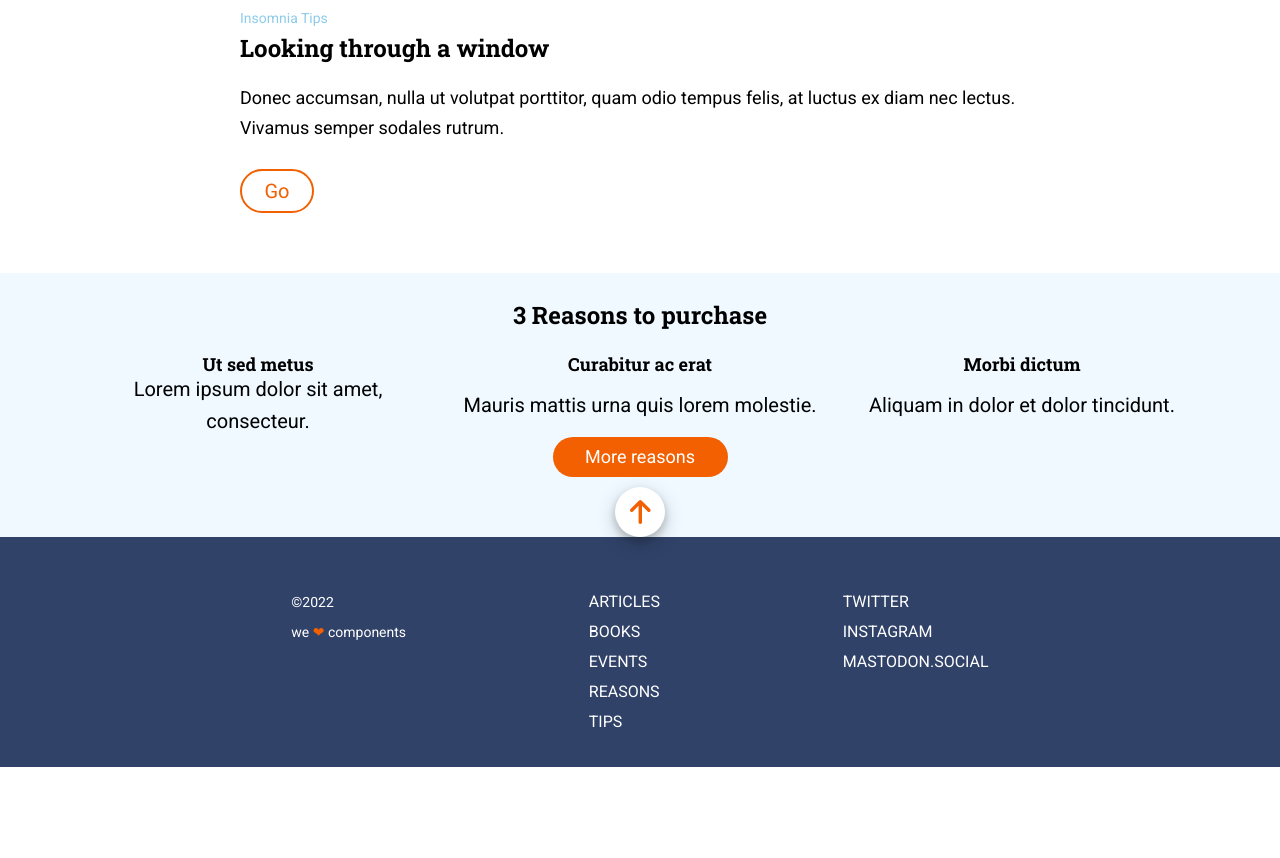
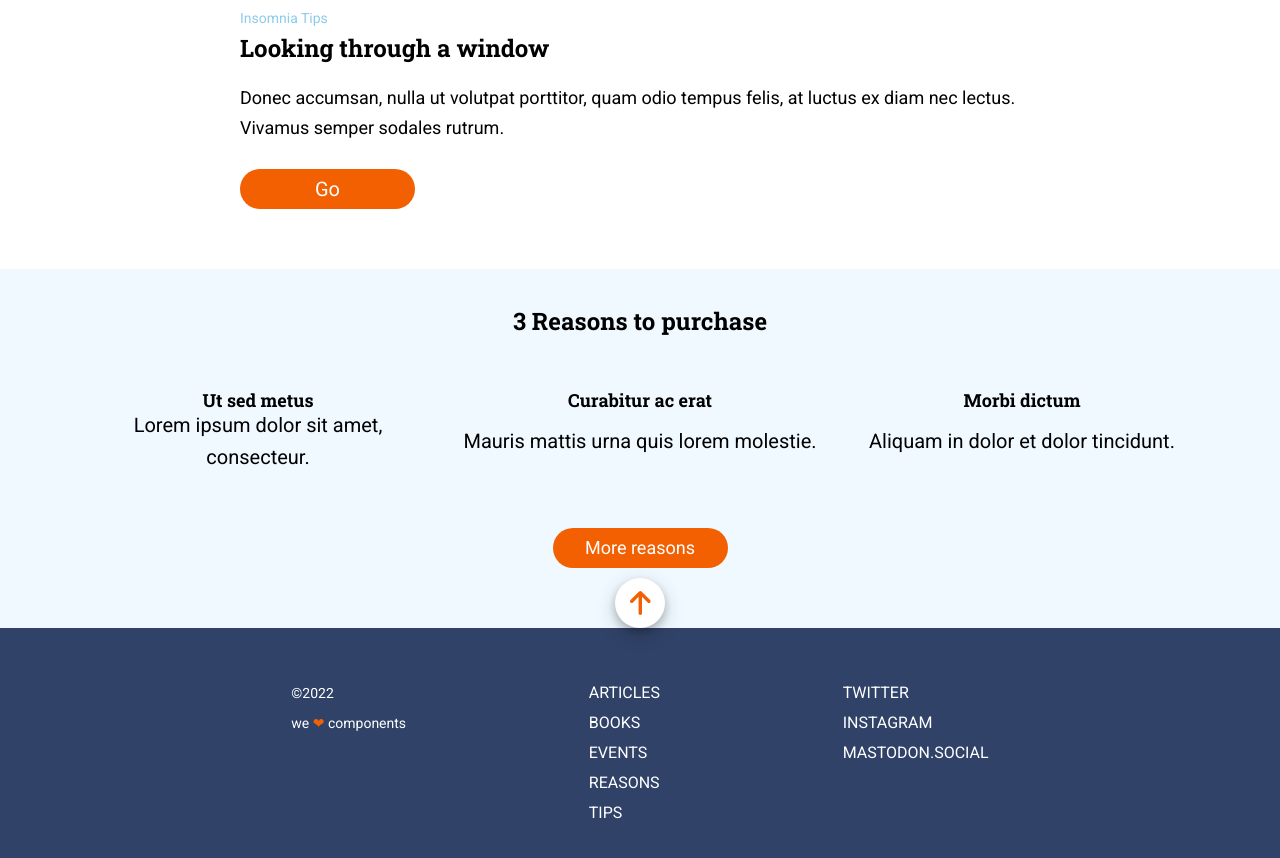
Before and after one commit to Adalab/modulo-1-evaluacion-final-Sameidu, a website: page docs/index.html in a window 1280 px wide. Shown: the part 862-1720 px from the top of the page. Before the commit the page ends 1629 px from the top, so only its background shows below. Drawn offline with nearby package versions, Linux system fonts and the light colour scheme; files that its build step writes are made by us from their sources; files whose address does not match are found by name.

Commit message:
evaluation-changes

```diff
--- a/src/scss/layout/_header.scss
+++ b/src/scss/layout/_header.scss
@@ -46,5 +46,9 @@
     border-radius: 50%;
     line-height: 45px;
     transform: translateY(-50%);
+    display: none;
+    @media all and (min-width: 768px){
+      display: block;
+    }
 }
-  }
+}
--- a/src/scss/layout/_hero.scss
+++ b/src/scss/layout/_hero.scss
@@ -22,19 +22,19 @@
         font-size: rem(18);
         font-family: $font-main;
         line-height: rem(30);
-        margin-bottom: 26px;
+        margin-bottom: 46px;
     }
 
     &_button {
         font-size: rem(20);
         font-family: $font-main;
         line-height: rem(40);
-        color: $color-orange;
+        color: $color-white;
         text-decoration: none;
         text-align: center;
-        border: solid 2px $color-orange;
+        background-color: $color-orange;
         border-radius: 22.5px;
-        width: 70px;
+        width: 175px;
         &:hover {
             transition: width;
             width: 10%;
@@ -45,6 +45,9 @@
 
     @media all and (min-width: 768px){
         margin: 65px 40px 60px 40px;
+        &-text{
+            margin-bottom: 26px;
+        }
     }
 
     @media all and (min-width: 1024px){
--- a/src/scss/layout/_reasons.scss
+++ b/src/scss/layout/_reasons.scss
@@ -9,11 +9,12 @@
     &_title{
         font-family: $font-title;
         font-size: rem(24);
-        padding: 30px 0px 0px 0px;
+        padding: 40px 0px 0px 0px;
 
     }
     &_article{
         display: grid;
+        padding-bottom: 40px;
         &-title{
             font-family: $font-title;
             font-size: rem(18);
@@ -37,6 +38,7 @@
         width: rem(175);
         border-radius: 22.5px;
         margin-bottom: rem(60);
+        margin-top: rem(15);
         &:hover {
             transform: scale(1.5, 1.5);
             transition: 2s;
```
